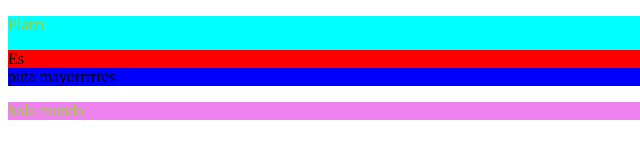
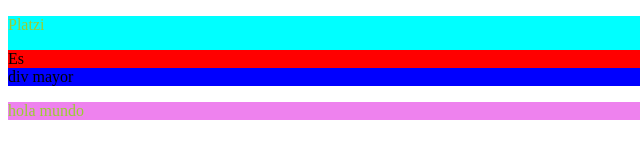
Before and after one commit to giovanyosorio/Front-End-Developer-, a plain HTML site: page selectores_Combi.html in a window 1280 px wide. Shown: the full height of the page, 0-640 px from the left. Drawn offline with Linux system fonts and the light colour scheme.

Commit message:
selectores

```diff
--- a/selectores_Combi.html
+++ b/selectores_Combi.html
@@ -32,7 +32,7 @@
     </div>
 
     <div>
-        puta mayorrrrres
+        div mayor
     </div>
     <div>
         <div>
```
Also changed, not shown: 1 other file.
